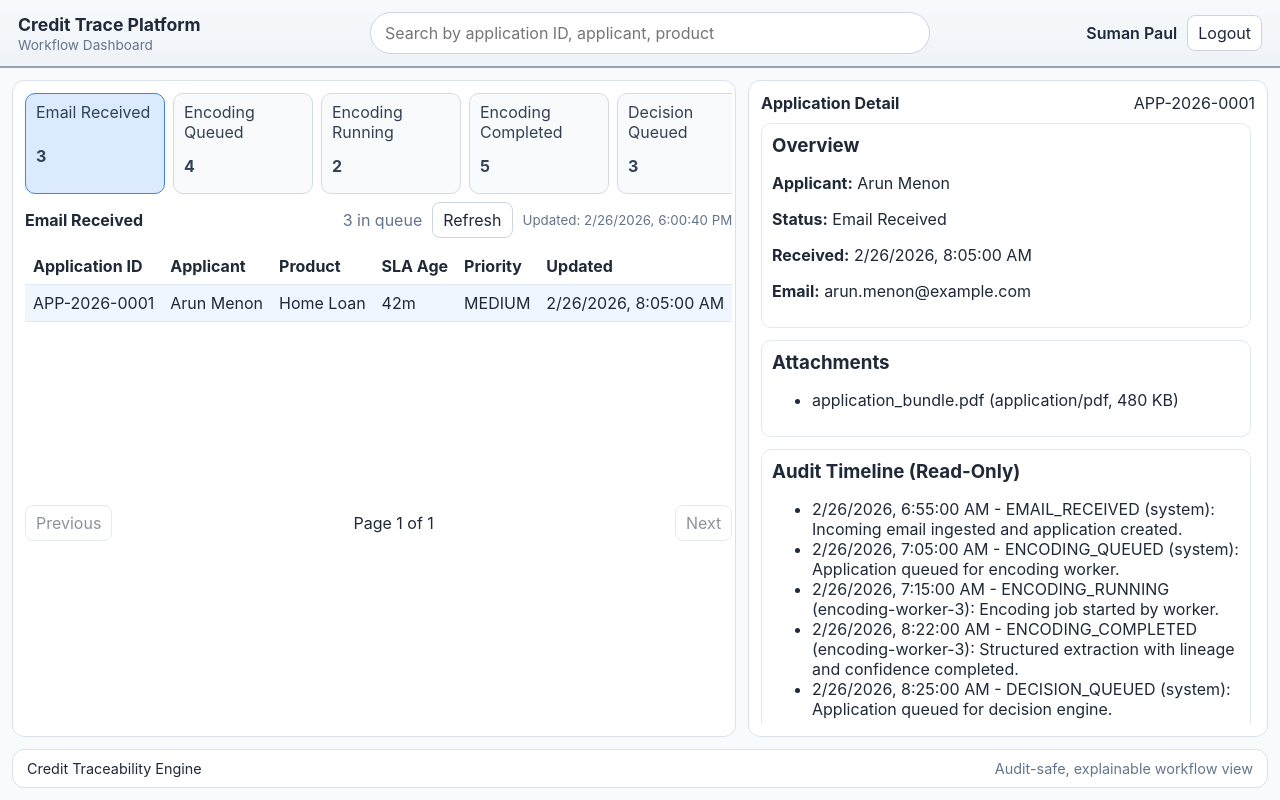
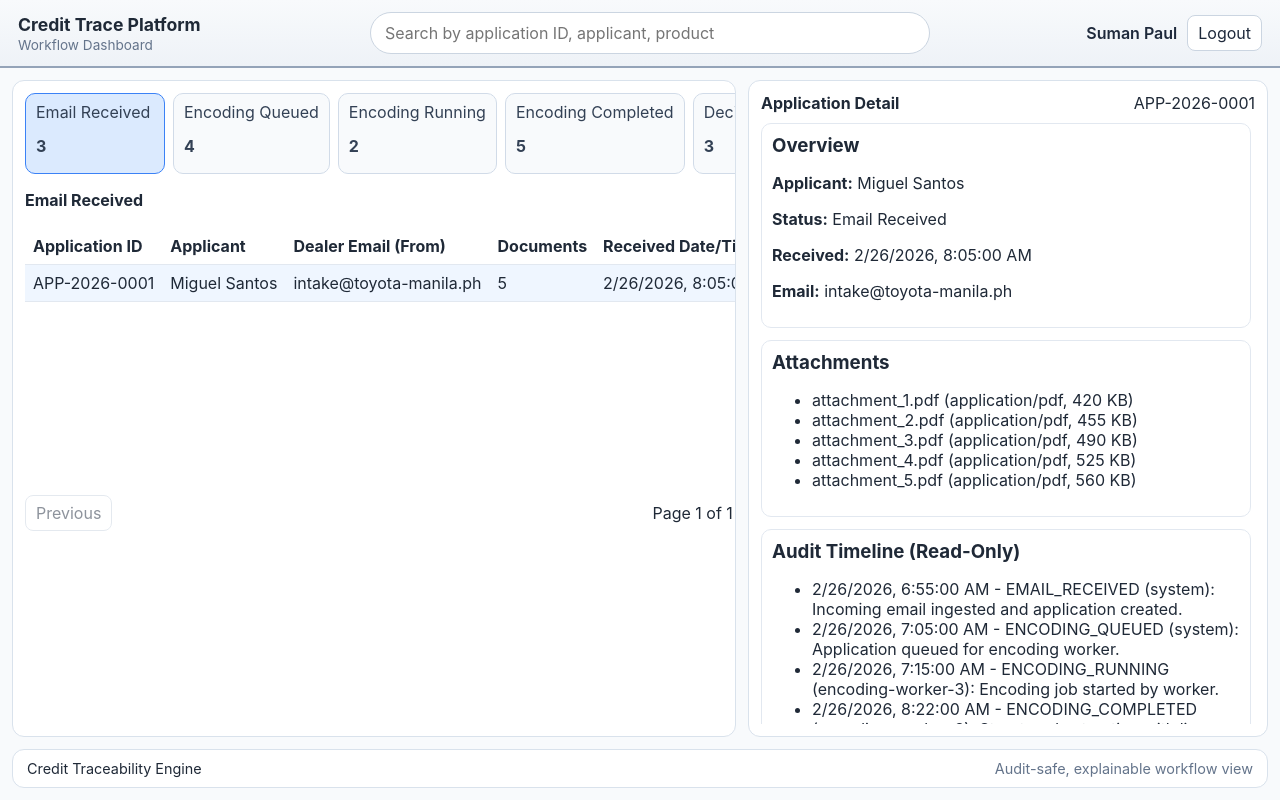
Before and after one commit to skeep/encoding, a React (Vite) app in the folder frontend/: page / in a window 1280 px wide. Built offline with nearby package versions, Linux system fonts and the light colour scheme.

Commit message:
Enhance application data structure by adding market, dealer email, and document count fields. Update QueueDashboard to display new fields conditionally based on application status. Modify mock handlers and fixtures to reflect changes in application details and improve search functionality.

```diff
--- a/frontend/src/api/types.ts
+++ b/frontend/src/api/types.ts
@@ -21,6 +21,9 @@ export type ApplicationSummary = {
   status: QueueStatus;
   applicantName: string;
   product: string;
+  market: "Philippines";
+  dealerEmailFrom: string;
+  documentCount: number;
   receivedAt: string;
   lastUpdatedAt: string;
   slaAgeMinutes: number;
--- a/frontend/src/features/queue/QueueDashboard.tsx
+++ b/frontend/src/features/queue/QueueDashboard.tsx
@@ -206,7 +206,15 @@ export function QueueDashboard(): JSX.Element {
                     <tr>
                       <th>Application ID</th>
                       <th>Applicant</th>
+                      {activeStatus === "EMAIL_RECEIVED" ? (
+                        <>
+                          <th>Dealer Email (From)</th>
+                          <th>Documents</th>
+                          <th>Received Date/Time</th>
+                        </>
+                      ) : null}
                       <th>Product</th>
+                      <th>Market</th>
                       <th>SLA Age</th>
                       <th>Priority</th>
                       <th>Updated</th>
@@ -221,7 +229,15 @@ export function QueueDashboard(): JSX.Element {
                       >
                         <td>{item.applicationId}</td>
                         <td>{item.applicantName}</td>
+                        {activeStatus === "EMAIL_RECEIVED" ? (
+                          <>
+                            <td>{item.dealerEmailFrom}</td>
+                            <td>{item.documentCount}</td>
+                            <td>{formatIsoDate(item.receivedAt)}</td>
+                          </>
+                        ) : null}
                         <td>{item.product}</td>
+                        <td>{item.market}</td>
                         <td>{item.slaAgeMinutes}m</td>
                         <td>{item.priority}</td>
                         <td>{formatIsoDate(item.lastUpdatedAt)}</td>
--- a/frontend/src/mocks/fixtures/applicationDetails.json
+++ b/frontend/src/mocks/fixtures/applicationDetails.json
@@ -2,11 +2,11 @@
   {
     "applicationId": "APP-2026-0004",
     "status": "ENCODING_COMPLETED",
-    "applicantName": "Meera Iyer",
+    "applicantName": "Carla Dela Cruz",
     "receivedAt": "2026-02-26T06:55:00Z",
     "updatedAt": "2026-02-26T08:22:00Z",
-    "emailSubject": "Home loan request with salary slips",
-    "emailFrom": "meera.iyer@example.com",
+    "emailSubject": "Car loan request with supporting income files",
+    "emailFrom": "submissions@mitsubishi-makati.ph",
     "attachments": [
       { "name": "salary_slip_jan.pdf", "mimeType": "application/pdf", "sizeKb": 520 },
       { "name": "bank_statement_q4.pdf", "mimeType": "application/pdf", "sizeKb": 1280 }
@@ -20,11 +20,11 @@
   {
     "applicationId": "APP-2026-0006",
     "status": "DECISION_RUNNING",
-    "applicantName": "Rohan Dutta",
+    "applicantName": "Bea Navarro",
     "receivedAt": "2026-02-26T05:50:00Z",
     "updatedAt": "2026-02-26T08:27:00Z",
-    "emailSubject": "Personal loan form and KYC documents",
-    "emailFrom": "rohan.dutta@example.com",
+    "emailSubject": "Car loan packet and buyer information",
+    "emailFrom": "intake@kia-pasig.ph",
     "attachments": [
       { "name": "loan_form.pdf", "mimeType": "application/pdf", "sizeKb": 440 },
       { "name": "pan_card.jpg", "mimeType": "image/jpeg", "sizeKb": 220 }
@@ -38,11 +38,11 @@
   {
     "applicationId": "APP-2026-0007",
     "status": "DECISION_COMPLETED",
-    "applicantName": "Priya Shah",
+    "applicantName": "Liam Bautista",
     "receivedAt": "2026-02-26T04:45:00Z",
     "updatedAt": "2026-02-26T08:28:00Z",
-    "emailSubject": "Housing loan application package",
-    "emailFrom": "priya.shah@example.com",
+    "emailSubject": "Dealer-submitted car loan application",
+    "emailFrom": "apps@suzuki-bgc.ph",
     "attachments": [
       { "name": "application.pdf", "mimeType": "application/pdf", "sizeKb": 310 },
       { "name": "income_proof.pdf", "mimeType": "application/pdf", "sizeKb": 640 }
--- a/frontend/src/mocks/fixtures/applications.json
+++ b/frontend/src/mocks/fixtures/applications.json
@@ -2,8 +2,11 @@
   {
     "applicationId": "APP-2026-0001",
     "status": "EMAIL_RECEIVED",
-    "applicantName": "Arun Menon",
-    "product": "Home Loan",
+    "applicantName": "Miguel Santos",
+    "product": "Car Loan",
+    "market": "Philippines",
+    "dealerEmailFrom": "intake@toyota-manila.ph",
+    "documentCount": 5,
     "receivedAt": "2026-02-26T08:05:00Z",
     "lastUpdatedAt": "2026-02-26T08:05:00Z",
     "slaAgeMinutes": 42,
@@ -13,8 +16,11 @@
   {
     "applicationId": "APP-2026-0002",
     "status": "ENCODING_QUEUED",
-    "applicantName": "Nisha Das",
-    "product": "Personal Loan",
+    "applicantName": "Angela Reyes",
+    "product": "Car Loan",
+    "market": "Philippines",
+    "dealerEmailFrom": "applications@honda-cebu.ph",
+    "documentCount": 6,
     "receivedAt": "2026-02-26T07:25:00Z",
     "lastUpdatedAt": "2026-02-26T08:15:00Z",
     "slaAgeMinutes": 84,
@@ -24,8 +30,11 @@
   {
     "applicationId": "APP-2026-0003",
     "status": "ENCODING_RUNNING",
-    "applicantName": "Ravi Kumar",
-    "product": "Auto Loan",
+    "applicantName": "Paolo Garcia",
+    "product": "Car Loan",
+    "market": "Philippines",
+    "dealerEmailFrom": "dealerdesk@nissan-quezon.ph",
+    "documentCount": 4,
     "receivedAt": "2026-02-26T07:00:00Z",
     "lastUpdatedAt": "2026-02-26T08:20:00Z",
     "slaAgeMinutes": 105,
@@ -35,8 +44,11 @@
   {
     "applicationId": "APP-2026-0004",
     "status": "ENCODING_COMPLETED",
-    "applicantName": "Meera Iyer",
-    "product": "Home Loan",
+    "applicantName": "Carla Dela Cruz",
+    "product": "Car Loan",
+    "market": "Philippines",
+    "dealerEmailFrom": "submissions@mitsubishi-makati.ph",
+    "documentCount": 7,
     "receivedAt": "2026-02-26T06:55:00Z",
     "lastUpdatedAt": "2026-02-26T08:22:00Z",
     "slaAgeMinutes": 110,
@@ -46,8 +58,11 @@
   {
     "applicationId": "APP-2026-0005",
     "status": "DECISION_QUEUED",
-    "applicantName": "Sahil Kapoor",
-    "product": "Business Loan",
+    "applicantName": "Jose Villanueva",
+    "product": "Car Loan",
+    "market": "Philippines",
+    "dealerEmailFrom": "loanops@ford-davao.ph",
+    "documentCount": 5,
     "receivedAt": "2026-02-26T06:20:00Z",
     "lastUpdatedAt": "2026-02-26T08:24:00Z",
     "slaAgeMinutes": 145,
@@ -57,8 +72,11 @@
   {
     "applicationId": "APP-2026-0006",
     "status": "DECISION_RUNNING",
-    "applicantName": "Rohan Dutta",
-    "product": "Personal Loan",
+    "applicantName": "Bea Navarro",
+    "product": "Car Loan",
+    "market": "Philippines",
+    "dealerEmailFrom": "intake@kia-pasig.ph",
+    "documentCount": 4,
     "receivedAt": "2026-02-26T05:50:00Z",
     "lastUpdatedAt": "2026-02-26T08:27:00Z",
     "slaAgeMinutes": 176,
@@ -68,8 +86,11 @@
   {
     "applicationId": "APP-2026-0007",
     "status": "DECISION_COMPLETED",
-    "applicantName": "Priya Shah",
-    "product": "Home Loan",
+    "applicantName": "Liam Bautista",
+    "product": "Car Loan",
+    "market": "Philippines",
+    "dealerEmailFrom": "apps@suzuki-bgc.ph",
+    "documentCount": 6,
     "receivedAt": "2026-02-26T04:45:00Z",
     "lastUpdatedAt": "2026-02-26T08:28:00Z",
     "slaAgeMinutes": 241,
--- a/frontend/src/mocks/handlers.ts
+++ b/frontend/src/mocks/handlers.ts
@@ -54,7 +54,8 @@ export const mockHandlers = {
       return (
         item.applicationId.toLowerCase().includes(term) ||
         item.applicantName.toLowerCase().includes(term) ||
-        item.product.toLowerCase().includes(term)
+        item.product.toLowerCase().includes(term) ||
+        item.dealerEmailFrom.toLowerCase().includes(term)
       );
     });
     const pageResult = paginate(filtered, page, size);
@@ -81,11 +82,15 @@ export const mockHandlers = {
       receivedAt: summary.receivedAt,
       updatedAt: summary.lastUpdatedAt,
       emailSubject: `${summary.product} application package`,
-      emailFrom: `${summary.applicantName.toLowerCase().replace(" ", ".")}@example.com`,
-      attachments: [{ name: "application_bundle.pdf", mimeType: "application/pdf", sizeKb: 480 }],
+      emailFrom: summary.dealerEmailFrom,
+      attachments: Array.from({ length: summary.documentCount }, (_, index) => ({
+        name: `attachment_${index + 1}.pdf`,
+        mimeType: "application/pdf",
+        sizeKb: 420 + index * 35
+      })),
       metadata: {
         channel: "EMAIL",
-        branchCode: "GEN-00",
+        branchCode: "PH-00",
         assignedQueue: summary.status
       }
     };
```
